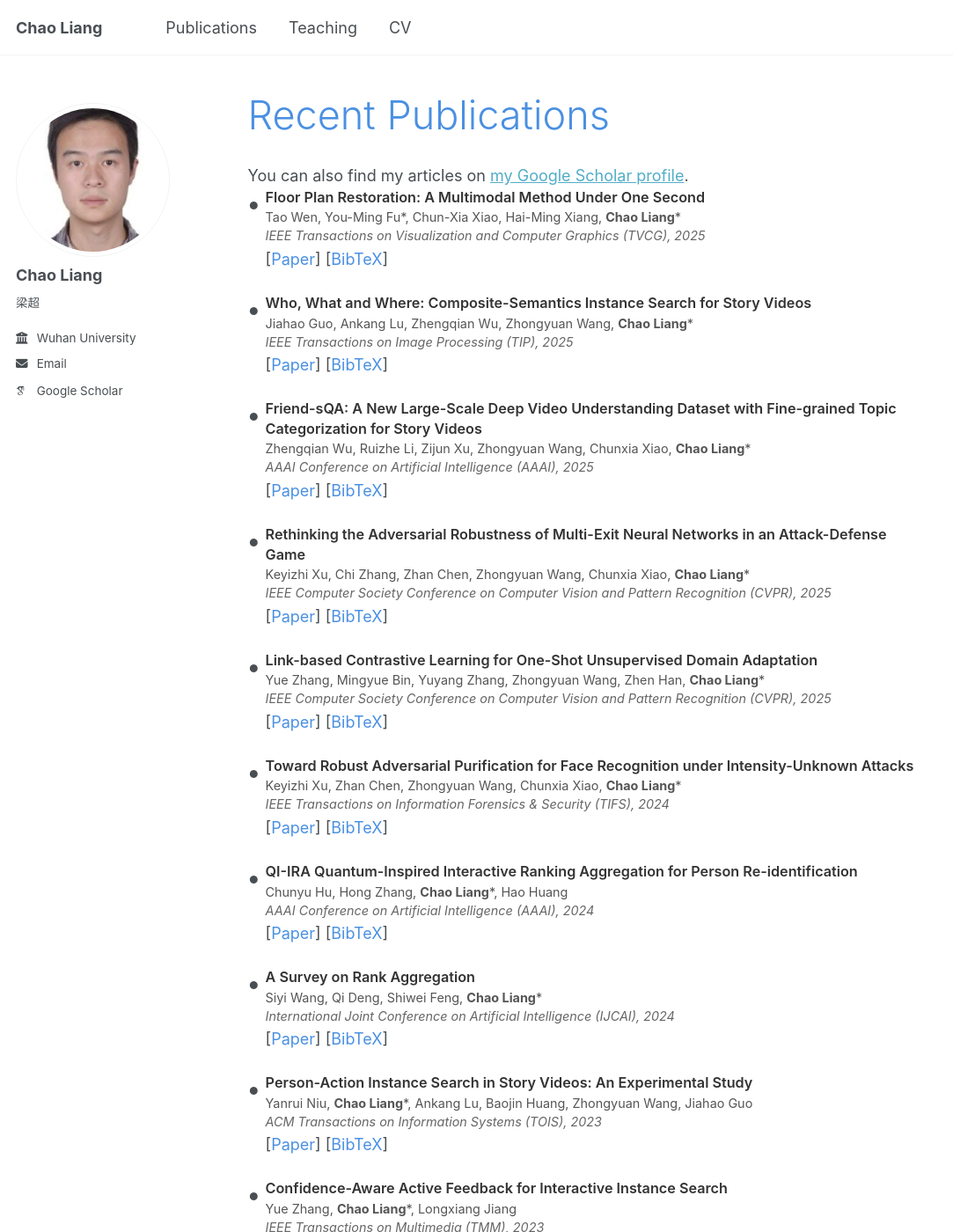
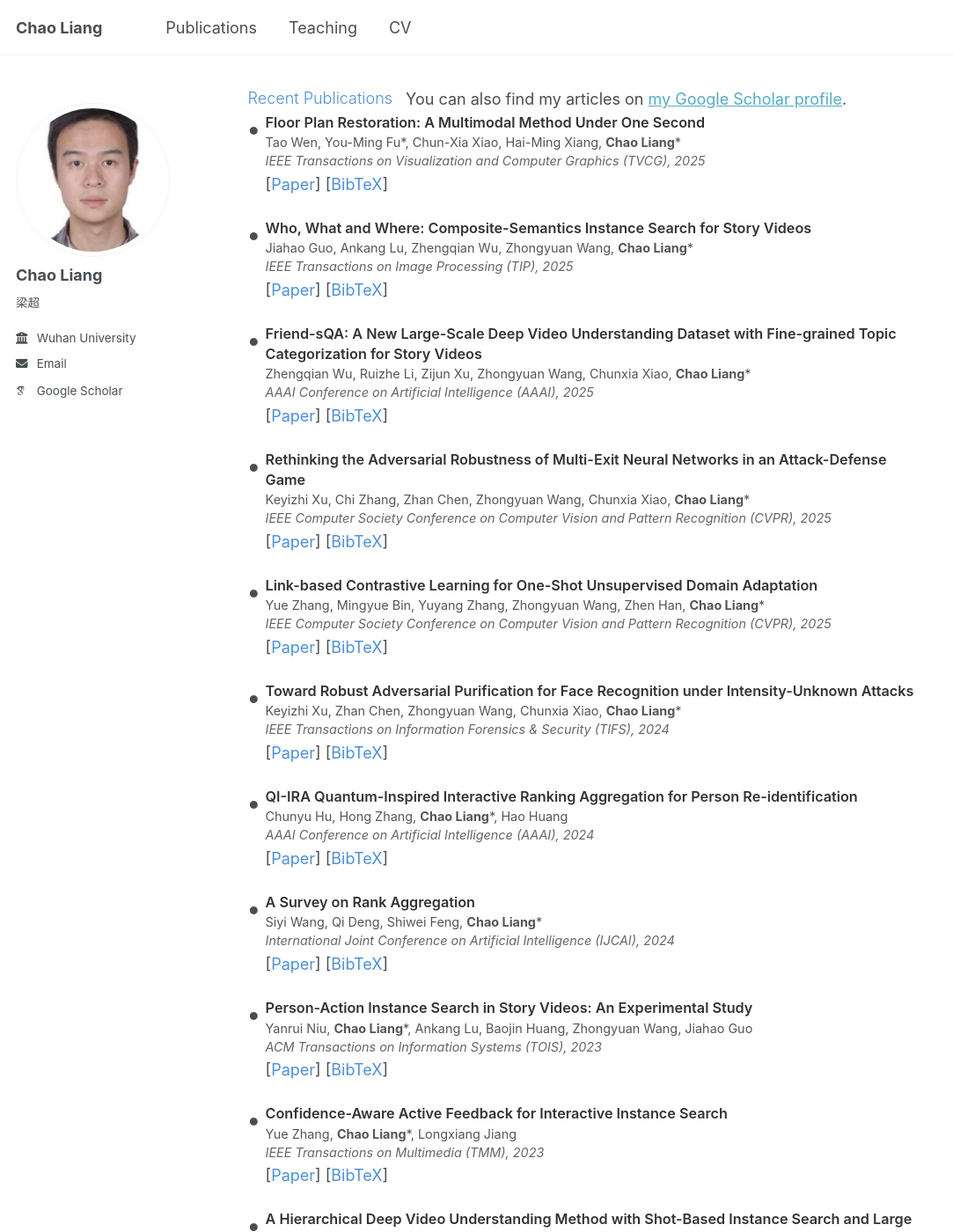
Before and after one commit to zhangsipng/page.github.io, a Jekyll site: the page built from _pages/publications.html, in a window 1280 px wide and 1400 px high. Shown: the whole window at 88% size, without its empty margins (0-1083 px from the left). Built offline with Jekyll 4.4.1, drawn with Linux system fonts in a browser that asks for light colours; some web fonts are replaced; a script that is not in the unit is left out.

Commit message:
Update publications.html

```diff
--- a/_pages/publications.html
+++ b/_pages/publications.html
@@ -11,7 +11,7 @@ author_profile: true
   }
   .publications-page .publications-header {
     color: #4A90E2;
-    font-size: 2.5rem;
+    font-size: 1rem;
     font-weight: 300;
     margin-bottom: 0.2em;
     margin-top: 0;
```
